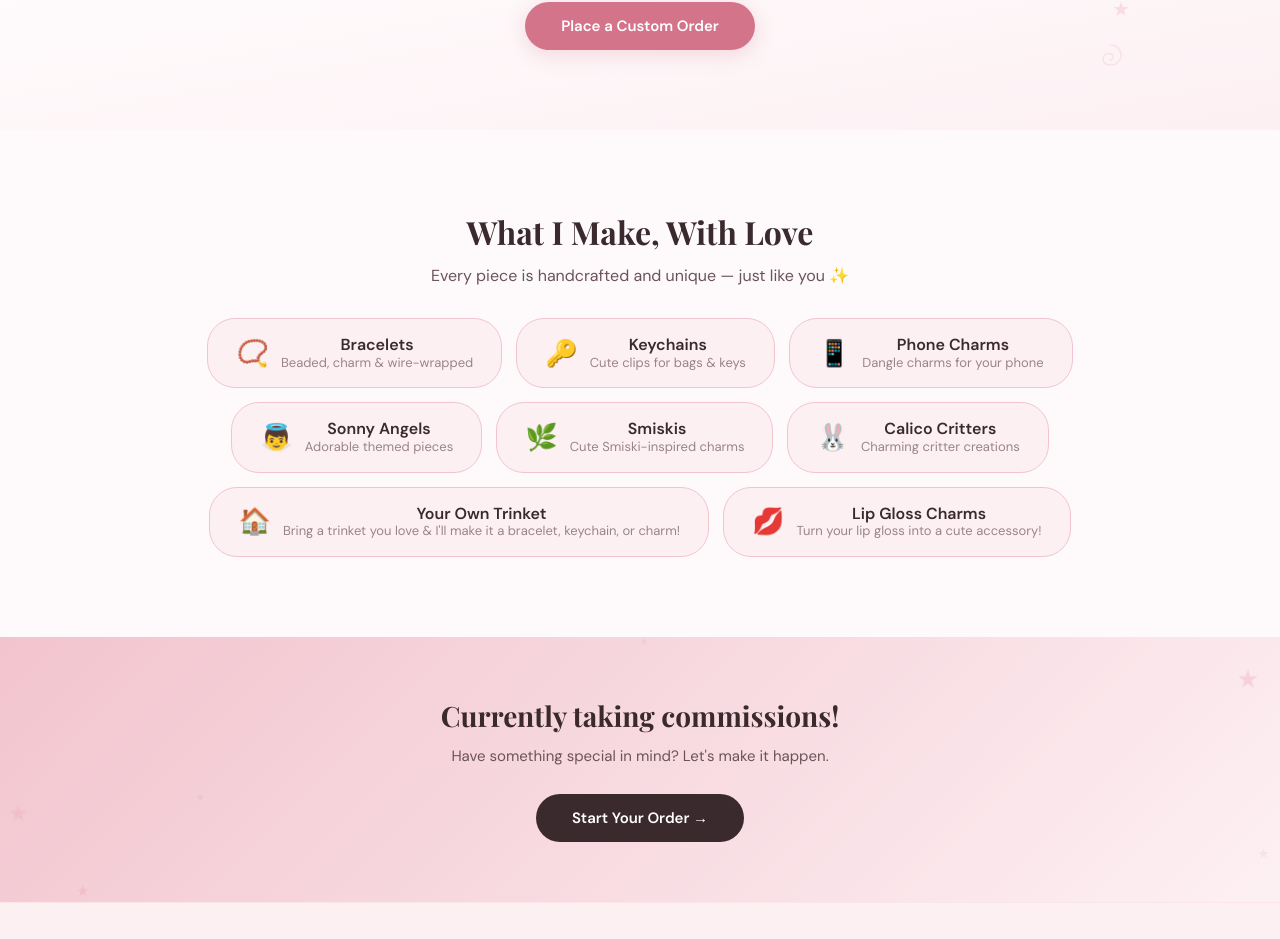
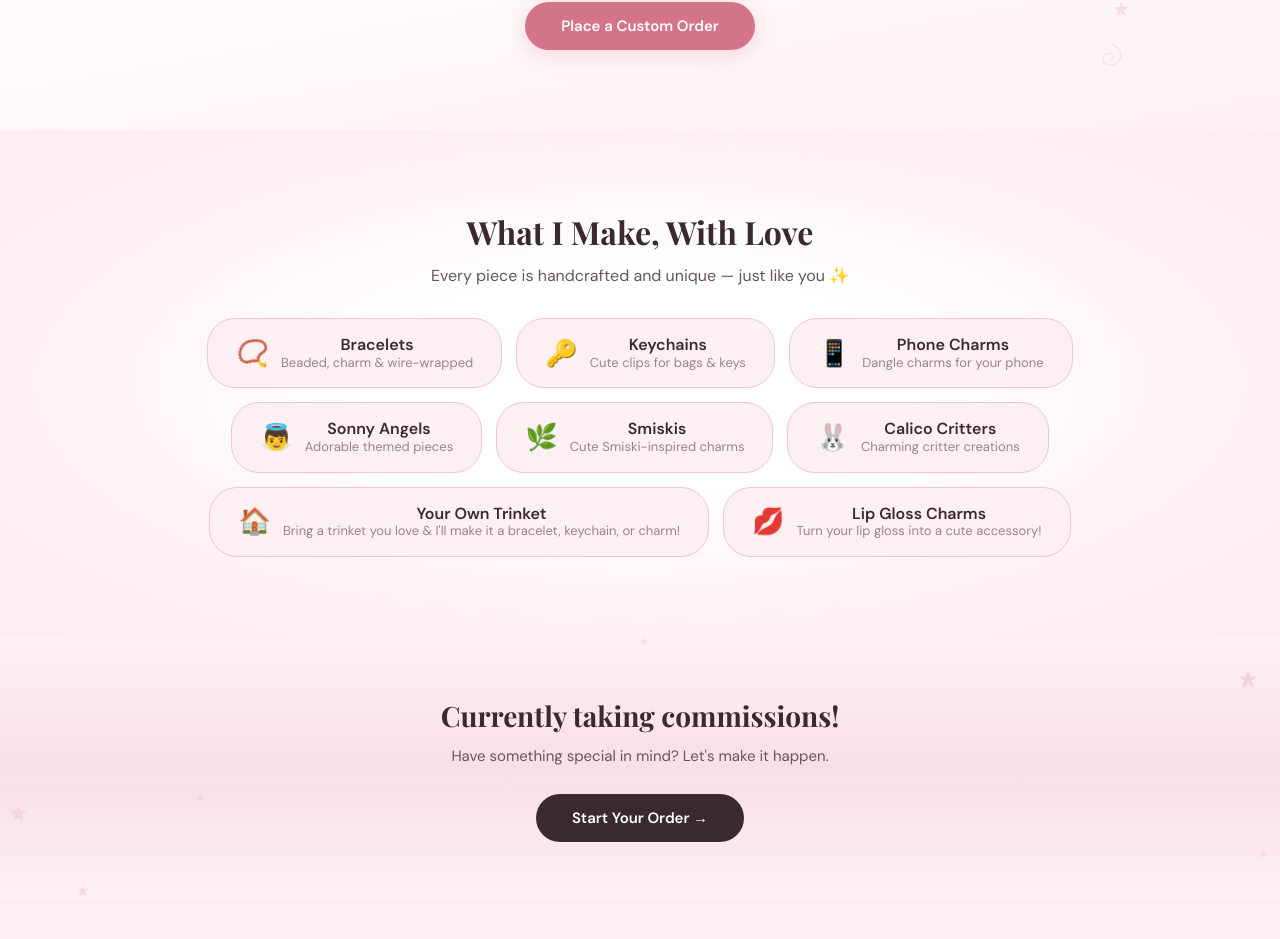
Before and after one commit to epineda1006/bysvs1e-site, a React (Vite) app: page / in a window 1280 px wide. Shown: the part 514-1453 px from the top of the page. Built offline with nearby package versions, Linux system fonts and the light colour scheme.

Commit message:
softened CTA banner gradient

```diff
--- a/src/App.jsx
+++ b/src/App.jsx
@@ -235,9 +235,10 @@ const HomePage = ({ setPage }) => (
 
     {/* Product categories */}
     <section style={{
-      padding: "80px 24px", maxWidth: 1000, margin: "0 auto",
-      textAlign: "center",
+      background: `radial-gradient(ellipse at center, ${WHITE} 30%, ${PINK_LIGHT} 70%, ${PINK}40 100%)`,
+      padding: "80px 24px",
     }}>
+    <div style={{ maxWidth: 1000, margin: "0 auto", textAlign: "center" }}>
       <h2 style={{
         fontFamily: "'Playfair Display', serif",
         fontSize: 32, fontWeight: 700, color: TEXT_DARK, marginBottom: 12,
@@ -250,7 +251,7 @@ const HomePage = ({ setPage }) => (
       }}>
         Every piece is handcrafted and unique — just like you ✨
       </p>
-      <div style={{
+      <div className="pill-container" style={{
         display: "flex",
         flexWrap: "wrap",
         justifyContent: "center",
@@ -268,6 +269,7 @@ const HomePage = ({ setPage }) => (
         ].map((item) => (
           <div
             key={item.name}
+            className="pill-item"
             style={{
               background: PINK_LIGHT, borderRadius: 28,
               padding: "16px 28px",
@@ -284,15 +286,15 @@ const HomePage = ({ setPage }) => (
               e.currentTarget.style.boxShadow = "none";
             }}
           >
-            <span style={{ fontSize: 26, flexShrink: 0 }}>{item.emoji}</span>
+            <span className="pill-emoji" style={{ fontSize: 26, flexShrink: 0 }}>{item.emoji}</span>
             <div style={{ display: "flex", flexDirection: "column" }}>
-              <span style={{
+              <span className="pill-name" style={{
                 fontFamily: "'DM Sans', sans-serif",
                 fontSize: 16, fontWeight: 600, color: TEXT_DARK, lineHeight: 1.2,
               }}>
                 {item.name}
               </span>
-              <span style={{
+              <span className="pill-desc" style={{
                 fontFamily: "'DM Sans', sans-serif",
                 fontSize: 13, color: TEXT_LIGHT, lineHeight: 1.3,
               }}>
@@ -302,11 +304,12 @@ const HomePage = ({ setPage }) => (
           </div>
         ))}
       </div>
+    </div>
     </section>
 
     {/* CTA Banner */}
     <section style={{
-      background: `linear-gradient(135deg, ${PINK} 0%, ${PINK_LIGHT} 100%)`,
+      background: `linear-gradient(180deg, ${PINK_LIGHT} 0%, ${PINK}80 50%, ${PINK_LIGHT} 100%)`,
       padding: "60px 24px", textAlign: "center",
       position: "relative", overflow: "hidden",
     }}>
@@ -920,6 +923,15 @@ export default function App() {
         @media (max-width: 640px) {
           .desktop-nav { display: none !important; }
           .mobile-menu-btn { display: block !important; }
+          .pill-container { gap: 8px !important; }
+          .pill-item {
+            padding: 8px 14px !important;
+            border-radius: 20px !important;
+            gap: 8px !important;
+          }
+          .pill-item .pill-emoji { font-size: 18px !important; }
+          .pill-item .pill-name { font-size: 13px !important; }
+          .pill-item .pill-desc { font-size: 10px !important; }
         }
         @media (min-width: 641px) {
           .mobile-dropdown { display: none !important; }
```
